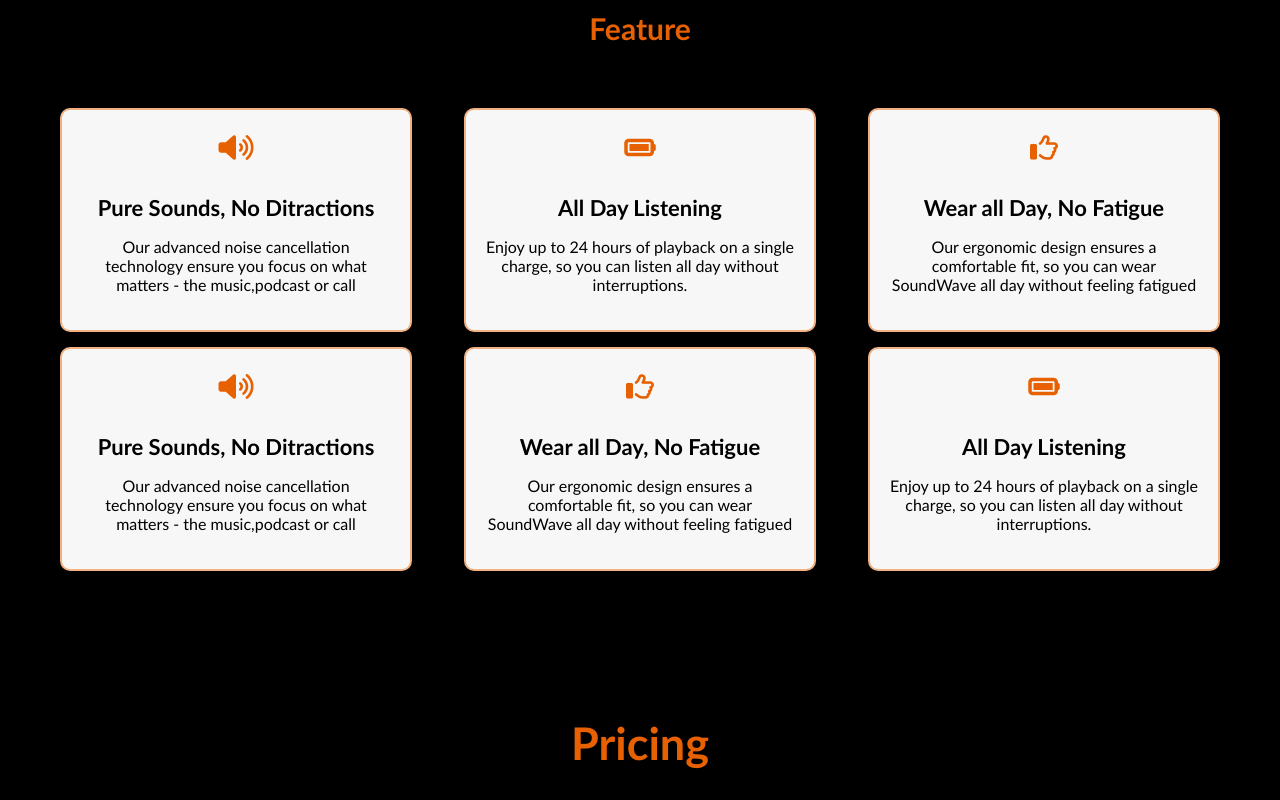
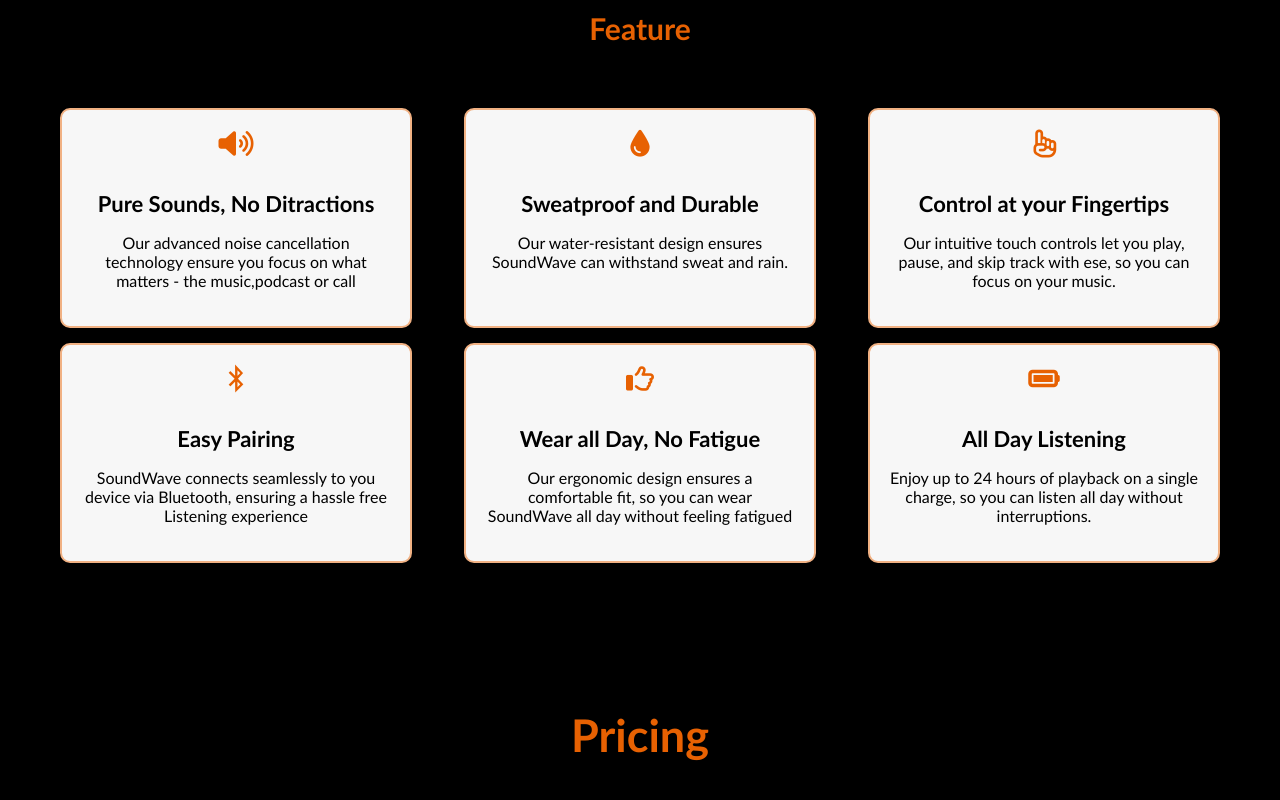
Before and after one commit to Adepate/SoundWave-landing-page, a plain HTML site: page index.html in a window 1280 px wide. Shown: the part 920-1720 px from the top of the page. Drawn offline with Linux system fonts and the light colour scheme.

Commit message:
make a correction to my feature table

```diff
--- a/index.html
+++ b/index.html
@@ -15,7 +15,7 @@
             <li class="active"><a href="#headphone">Headphone</a></li>
             <li><a href="#feature">Feature</a></li>
             <li><a href="#pricing">Pricing</a></li>
-            <li><a href="#contact us">Contact Us</a></li>
+            <li><a href="#contactUs">Contact Us</a></li>
             <li><a href="#footer">Footer</a></li>
         </ul>
         <button>Login</button>
@@ -33,7 +33,7 @@
         <div class="box">
         <div class="container">
             <div class="card">
-               <i><i class="fas fa-volume-up"></i></i>
+               <i class="fas fa-volume-up"></i>
                <h3>Pure Sounds, No Ditractions</h3>
                <p>Our advanced noise cancellation technology ensure you focus on what matters - the music,podcast or call</p>
             </div>
@@ -42,35 +42,35 @@
 
         <div class="container">
             <div class="card">
-               <i><i class="fa-solid fa-battery-full"></i></i>
-               <h3>All Day Listening</h3>
-               <p>Enjoy up to 24 hours of playback on a single charge, so you can listen all day without interruptions.</p>
+                <i class="fa-solid fa-droplet"></i>
+                     <h3>Sweatproof and Durable</h3>
+               <p>Our water-resistant design ensures SoundWave can withstand sweat and rain.</p>
             </div>
         </div>
         <div class="container">
             <div class="card">
-               <i><i class="far fa-thumbs-up"></i></i>
+                <i class="fa-regular fa-hand-point-up"></i>
+               <h3>Control at your Fingertips</h3>
+               <p>Our intuitive touch controls let you play, pause, and skip track with ese, so you can focus on your music.</p>
+            </div>
+        </div>
+        <div class="container">
+            <div class="card">
+                <i class="fa-brands fa-bluetooth-b"></i>
+                   <h3>Easy Pairing</h3>
+               <p>SoundWave connects seamlessly to you device via Bluetooth, ensuring a hassle free Listening experience</p>
+            </div>
+        </div>
+        <div class="container">
+            <div class="card">
+                  <i class="far fa-thumbs-up"></i>
                <h3>Wear all Day, No Fatigue</h3>
                <p>Our ergonomic design ensures a comfortable fit, so you can wear SoundWave all day without feeling fatigued</p>
             </div>
         </div>
         <div class="container">
             <div class="card">
-               <i><i class="fas fa-volume-up"></i></i>
-               <h3>Pure Sounds, No Ditractions</h3>
-               <p>Our advanced noise cancellation technology ensure you focus on what matters - the music,podcast or call</p>
-            </div>
-        </div>
-        <div class="container">
-            <div class="card">
-               <i><i class="far fa-thumbs-up"></i></i>
-               <h3>Wear all Day, No Fatigue</h3>
-               <p>Our ergonomic design ensures a comfortable fit, so you can wear SoundWave all day without feeling fatigued</p>
-            </div>
-        </div>
-        <div class="container">
-            <div class="card">
-               <i><i class="fa-solid fa-battery-full"></i></i>
+                    <i class="fa-solid fa-battery-full"></i>
                <h3>All Day Listening</h3>
                <p>Enjoy up to 24 hours of playback on a single charge, so you can listen all day without interruptions.</p>
             </div>
@@ -86,7 +86,7 @@
             <div class="container">
                 <img src="images/headphone5.jpg" alt="">
                 <div class="content">
-                    <p>Best Beat.</p>
+                    <p>Razer Kraken.</p>
                     <div class="price"> &#8358;30,000
                     <a href="#" class="btn">Buy Now</a> </div>
                 </div>
@@ -134,7 +134,7 @@
             <div class="container">
                 <img src="images/headphone8.jpg" alt="">
                 <div class="content">
-                    <p>Hisense.</p>
+                    <p>Sony WH-100XM.</p>
                     <div class="price"> &#8358;3500
                     <a href="#" class="btn">Buy Now</a> </div>
                 </div>
@@ -142,7 +142,7 @@
             <div class="container">
                 <img src="images/headphone6-.jpg" alt="">
                 <div class="content">
-                    <p>Iphone Beat.</p>
+                    <p>Airpods Beat.</p>
                     <div class="price"> &#8358;45,000
                     <a href="#" class="btn">Buy Now</a> </div>
                 </div>
--- a/style.css
+++ b/style.css
@@ -8,10 +8,12 @@ body{
 }
 
 .nav{
+    position: sticky;
+    top: 0;
+    background-color: #0f0f0f;
    display: flex;
-   justify-content: space-between;
+   justify-content: space-around;
    align-items: center;
-   max-width: 1200px;
    margin:auto;
    padding: 0px 20px;
 
@@ -53,7 +55,7 @@ li.active::after{
 .nav a:hover{
     color: #6f4e37;
 }
-button{
+.nav button{
     border:1px solid #e76102;
     border-radius: 20px;
     font-size: 20px;
```
